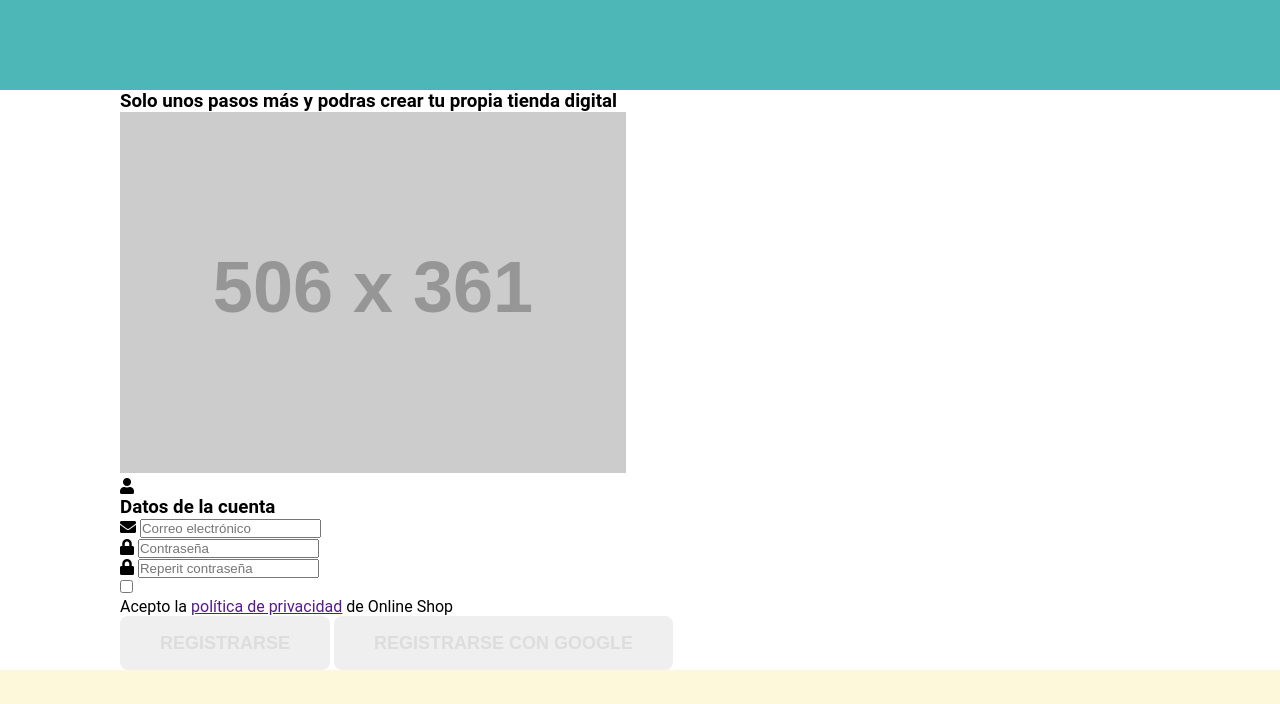
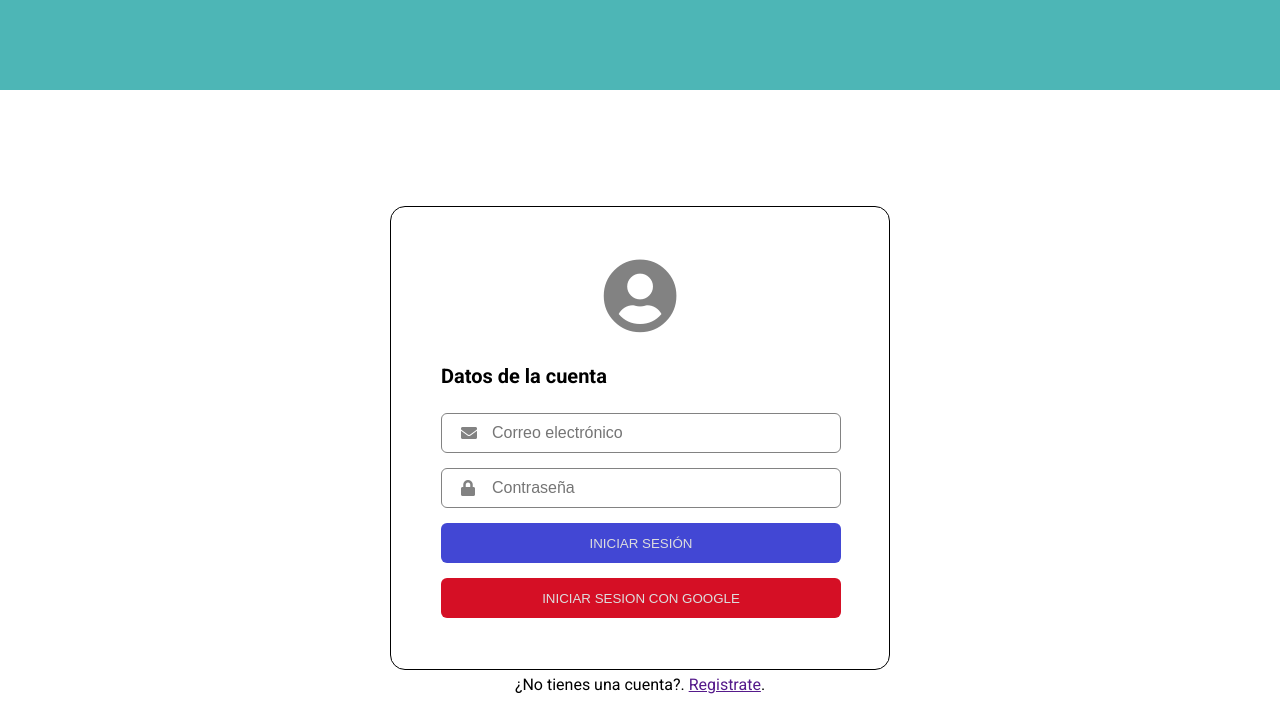
Before and after one commit to eastor112/ecommerce-version-estatico, a plain HTML site: page VendeConNosotros/LoginRegistro.html in a window 1280 px wide. Shown: the top 704 px of the page. Drawn offline with Linux system fonts and the light colour scheme; placeholder pictures from the web are drawn by us.

Commit message:
terminada pagina registro

```diff
--- a/VendeConNosotros/LoginRegistro.html
+++ b/VendeConNosotros/LoginRegistro.html
@@ -7,68 +7,104 @@
   <meta name="viewport" content="width=device-width, initial-scale=1.0">
   <link rel="stylesheet" href="https://use.fontawesome.com/releases/v5.15.3/css/all.css"
     integrity="sha384-SZXxX4whJ79/gErwcOYf+zWLeJdY/qpuqC4cAa9rOGUstPomtqpuNWT9wdPEn2fk" crossorigin="anonymous">
-  <link rel="stylesheet" href="styles/styles.css">
+  <link href="https://fonts.googleapis.com/css2?family=Roboto:wght@100;300;400;500;700&display=swap" rel="stylesheet">
+  <link rel="stylesheet" href="styles/stylesLogin.css">
 
-  <title>Document</title>
+  <title>Login/Registro</title>
 </head>
 
 <body>
   <nav>
   </nav>
+
   <main>
-    <div class="info">
-      <h3>Solo unos pasos más y podras crear tu <span>propia tienda digital</span></h3>
-      <figure>
-        <img src="http://placehold.it/506x361" alt="">
-      </figure>
-    </div>
+    <div class="sin-cuenta desactivado">
       <div class="login">
-      <i class="user__icon fa fa-user" aria-hidden="true"></i>
+        <i class="user__icon fa fa-user-circle" aria-hidden="true"></i>
         <h3 class="titulo__form">Datos de la cuenta</h3>
         <form class="login__form">
           <div class="correo">
             <i class="email__icon fas fa-envelope"></i>
             <input class='email' type="email" name="" id="" placeholder="Correo electrónico">
           </div>
-        <div class="pass">
+          <div class="password">
             <i class="lock_icon fa fa-lock" aria-hidden="true"></i>
-          <input class='pass' type="text" name="" id="" placeholder="Contraseña">
+            <input class='pass' type="password" name="" id="" placeholder="Contraseña">
           </div>
-        <div class='pass__r'>
+          <div class='password__r'>
             <i class="lock_icon2 fa fa-lock" aria-hidden="true"></i>
-          <input class='pass2' type="text" name="" id="" placeholder="Reperit contraseña">
+            <input class='pass2' type="password" name="" id="" placeholder="Reperit contraseña">
           </div>
           <div class="aceptar__politicas">
             <input class='aceptar' type="checkbox" name="" id="">
             <p class="aceptar__politica">Acepto la <a href="">política de privacidad</a> de Online Shop</p>
           </div>
+
           <div class="botones">
             <button class='registrarse'>Registrarse</button>
             <button class="registrarse__google">Registrarse con Google</button>
           </div>
       </div>
+      <p>¿Ya tienes una cuenta?. <a href="">Inicia sesión</a>.</p>
+    </div>
+
+    <div class="con-cuenta">
+      <div class="login">
+        <i class="user__icon fa fa-user-circle" aria-hidden="true"></i>
+        <h3 class="titulo__form">Datos de la cuenta</h3>
+        <form class="login__form">
+          <div class="correo">
+            <i class="email__icon fas fa-envelope"></i>
+            <input class='email' type="email" name="" id="" placeholder="Correo electrónico">
+          </div>
+          <div class="password">
+            <i class="lock_icon fa fa-lock" aria-hidden="true"></i>
+            <input class='pass' type="password" name="" id="" placeholder="Contraseña">
+          </div>
+          <div class="botones">
+            <button class='registrarse'>Iniciar Sesión</button>
+            <button class="registrarse__google">Iniciar sesion con Google</button>
+          </div>
+      </div>
+      <p>¿No tienes una cuenta?. <a href="">Registrate</a>.</p>
+    </div>
+
   </main>
+
   <footer>
     <div class="social__iconos">
-      <i class="fa fa-facebook" aria-hidden="true"></i>
-      <i class="fa fa-instagram" aria-hidden="true"></i>
-      <i class="fa fa-youtube" aria-hidden="true"></i>
+      <i class="fab fa-facebook" aria-hidden="true"></i>
+      <i class="fab fa-instagram" aria-hidden="true"></i>
+      <i class="fab fa-youtube" aria-hidden="true"></i>
     </div>
+    <div class="menu__footer">
       <div class="acercade">
         <h3>Acerca de</h3>
-      <p>Información</p>
+        <p>¿Quienes Somos?</p>
+        <p>Cobertura de envios</p>
+        <p>Mapa del sitio</p>
       </div>
       <div class="contactanos">
         <h3>Contáctanos</h3>
-      <p>Información</p>
+        <p>Contactanos por Whatsapp</p>
+        <p>Cambios y devoluciones</p>
       </div>
       <div class="soporte">
         <h3>Soporte</h3>
-      <p>Información</p>
+        <p>Promociones legales</p>
+        <p>Preguntas frecuentes</p>
+        <p>lorem</p>
       </div>
       <div class="legal">
         <h3>Legal</h3>
-      <p>Información</p>
+        <p>Términos y condiciones</p>
+        <p>Póliticas de privacidad</p>
+        <p>Pólitica de cookies</p>
+      </div>
+    </div>
+    <div class="copyright">
+      <span>&#169;</span>
+      <p> Copyright - Todos los derechos reservados</p>
     </div>
   </footer>
 </body>
--- /dev/null
+++ b/VendeConNosotros/styles/stylesLogin.css
@@ -0,0 +1,158 @@
+@import url('./../../Generales/footer.css');
+
+* {
+  margin: 0;
+  padding: 0;
+  box-sizing: border-box;
+}
+
+body {
+  background-color: #fff;
+  min-height: 100vh;
+  font-family: 'Roboto', sans-serif;
+}
+
+nav {
+  height: 90px;
+  background-color: rgb(77, 182, 182);
+}
+
+main {
+  padding: 0 120px;
+  height: 90vh;
+  display: flex;
+  justify-content: center;
+  align-items: center;
+}
+
+
+
+/* Componente registro */
+.sin-cuenta {
+  display: flex;
+  justify-content: center;
+  align-items: center;
+  flex-direction: column;
+  gap: 5px;
+}
+
+.login {
+  border: solid 1px black;
+  width: 500px;
+  min-height: 552px;
+  border-radius: 15px;
+  padding: 51px 50px;
+}
+
+.login>i {
+  display: block;
+  font-size: 75px;
+  text-align: center;
+  padding-bottom: 31px;
+  color: #828282;
+}
+
+.login .titulo__form {
+  font-size: 20px;
+  padding-bottom: 25px;
+}
+
+.login .correo {
+  position: relative
+}
+
+.login div>i {
+  position: absolute;
+  top: 12px;
+  left: 20px;
+  color: #828282;
+}
+
+.login .password {
+  position: relative;
+}
+
+.login .password__r {
+  position: relative;
+}
+
+.login .email,
+.pass,
+.pass2 {
+  width: 400px;
+  height: 40px;
+  border-radius: 6px;
+  font-size: 16px;
+  padding-left: 50px;
+  border: solid 1px #828282;
+  margin-bottom: 15px;
+}
+
+.login .aceptar__politicas {
+  display: flex;
+  gap: 10px;
+  align-items: center;
+  margin-bottom: 40px;
+}
+
+.login .aceptar {
+  width: 25px;
+  height: 25px;
+}
+
+.botones {
+  display: flex;
+  width: 400px;
+  flex-direction: column;
+  gap: 15px
+}
+
+.botones button {
+  height: 40px;
+  border-radius: 6px;
+  border-style: none;
+  cursor: pointer;
+}
+
+.botones .registrarse {
+  background-color: #4247D4;
+  color: #ddd;
+  text-transform: uppercase;
+}
+
+.botones .registrarse:hover {
+  background-color: #4e53f1;
+  color: #fff;
+}
+
+.botones .registrarse__google {
+  background-color: #D50F25;
+  color: #ddd;
+  text-transform: uppercase;
+}
+
+.botones .registrarse__google:hover {
+  background-color: #f32d44;
+  color: #fff;
+}
+
+/* Componente registro */
+.con-cuenta .login {
+  border: solid 1px black;
+  width: 500px;
+  min-height: 400px;
+  border-radius: 15px;
+  padding: 51px 50px;
+}
+
+.con-cuenta {
+  display: flex;
+  justify-content: center;
+  align-items: center;
+  flex-direction: column;
+  gap: 5px;
+}
+
+.desactivado {
+  display: none;
+}
```
Also changed, not shown: VendeConNosotros/assets/images/ecommerce1.png (deleted). Lines whose indentation alone changed are shown as unchanged.
